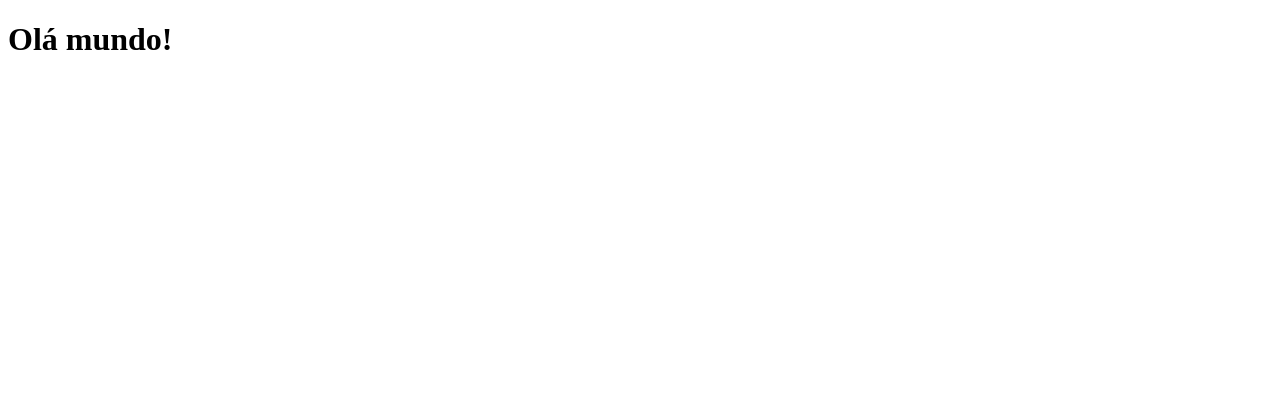
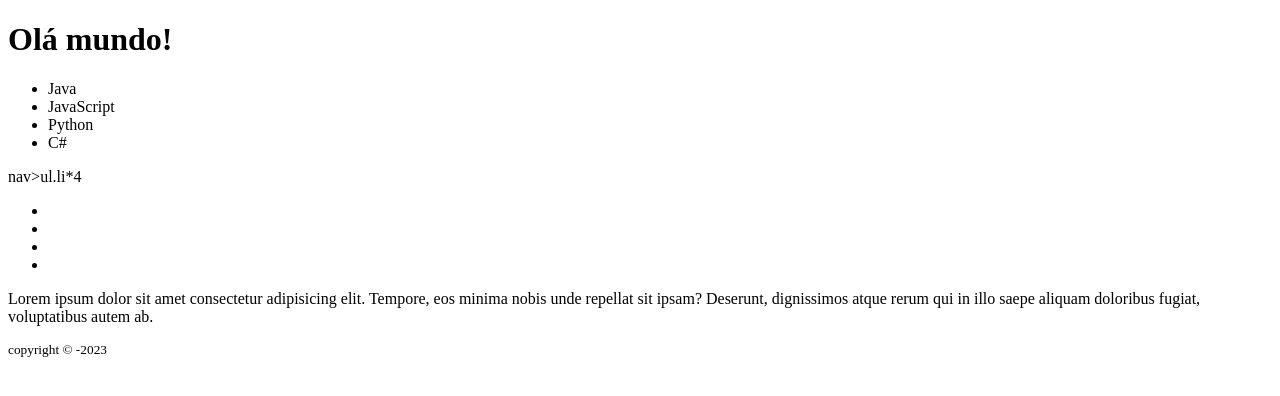
Before and after one commit to ruanJS/exemplo1r2, a plain HTML site: page index.html in a window 1280 px wide. Drawn offline with Linux system fonts and the light colour scheme.

Commit message:
Layout Basico

```diff
--- a/index.html
+++ b/index.html
@@ -1,12 +1,62 @@
 <!DOCTYPE html>
-<html lang="en">
+<html lang="pt-br">
 <head>
     <meta charset="UTF-8">
     <meta http-equiv="X-UA-Compatible" content="IE=edge">
     <meta name="viewport" content="width=device-width, initial-scale=1.0">
     <title>Document</title>
+
+
 </head>
 <body>
-    <div>   <h1>Olá mundo!</h1>  </div>
+    <div>
+
+
+
+        <header>
+           <h1>Olá mundo!</h1>
+
+           <nav>
+                <ul>
+                  <li>Java</li>
+                  <li>JavaScript</li>
+                  <li>Python</li>
+                  <li>C#</li>
+                </ul>
+
+            </nav>
+
+
+
+        </header>
+
+        nav>ul.li*4
+
+        <nav>
+            <ul>
+              <li></li>
+              <li></li>
+              <li></li>
+              <li></li>
+            </ul>
+
+    <section>
+        <p>
+            Lorem ipsum dolor sit amet consectetur adipisicing elit. Tempore, eos minima nobis unde repellat sit ipsam? Deserunt, dignissimos atque rerum qui in illo saepe aliquam doloribus fugiat, voluptatibus autem ab.
+
+        </p>
+    </section>
+
+
+    </div>
+
+    <footer>
+          <div>
+              <small>
+                    <p>copyright &copy -2023</p>
+              </small>
+          </div>
+    </footer>
+
 </body>
 </html>
```
